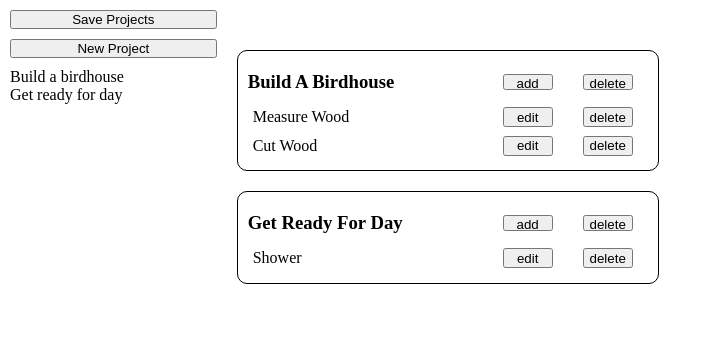
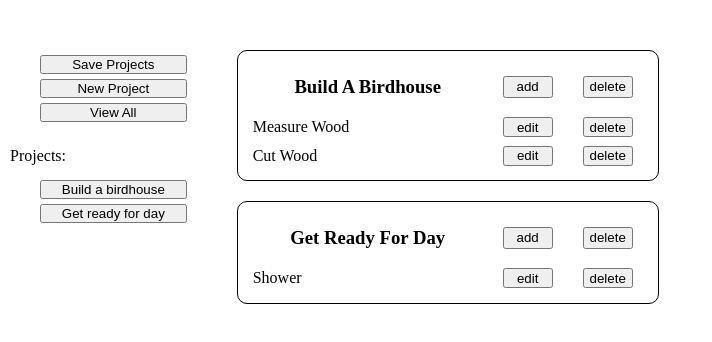
Before and after one commit to gilbert-alex/todo-list, a website built with webpack: page src/template.html in a window 1280 px wide. Shown: the whole page, without its empty margins (0-712 px from the left). Built offline with nearby package versions, Linux system fonts and the light colour scheme.

Commit message:
move update screen func to util

```diff
--- a/src/index.js
+++ b/src/index.js
@@ -2,11 +2,14 @@ import './style.css';
 
 import Todo from './modules/todo'
 import Project from './modules/project'
-import {updateScreen} from './modules/screen-controller'
-import {initNewProject, initSave, editProject} from './modules/screen-controller'
 import {initListeners} from './modules/screen-controller'
 
 export const projectList = [];
+export const filteredList = [];
+
+initListeners();
+
+// demo
 
 const birdhouse = new Project('Build a birdhouse')
 const getReady = new Project('Get ready for day')
@@ -37,5 +40,8 @@ birdhouse.addTask(cutWood);
 getReady.addTask(shower);
 
 
-initListeners();
-updateScreen();
+import {updateScreen} from './modules/dom-util'
+const content = document.querySelector('#content');
+const sidebar = document.querySelector('#project-sidebar')
+
+updateScreen(projectList, content, sidebar)
--- a/src/modules/dom-util.js
+++ b/src/modules/dom-util.js
@@ -1,19 +1,4 @@
 // DOM utilities
-
-export function createNewContainer(element = 'div', name = '', index = '', newClass = '') {
-    const newElement = document.createElement(element);
-    if (name) {
-        newElement.textContent = name;
-        newElement.dataset.name = name.replaceAll(' ','-').toLowerCase();
-    }
-    if (index || index === 0) {
-        newElement.dataset.index = index;
-    }
-    if (newClass) {
-        newElement.classList.add(newClass);
-    }
-    return newElement;
-}
 
 // multi purpose util to insert item from memory to a dom element
 export function addToContainer(container, item, index, element = 'div') {
@@ -76,3 +61,52 @@ export function createProjectTasks(project, projectIndex) {
 
     return dataDiv
 }
+
+export function updateScreen(memory, content, sidebar) {
+
+    const populateSidebar = () => {
+
+        // empty existing dom for refresh
+        while (sidebar.firstChild) {
+            sidebar.removeChild(sidebar.lastChild);
+        }
+
+        // load from memory
+        memory.map((project, index) => {
+            addToContainer(sidebar, project.name, index, 'button');
+        })
+    }
+
+    const populateContent = () => {
+
+        // empty existing dom for refresh
+        while (content.firstChild) {
+            content.removeChild(content.lastChild);
+        }
+
+        // load from memory
+        memory.map((project, projectIndex)=> {
+
+            // init container
+            const projectDiv = document.createElement('div');
+            projectDiv.classList.add('project');
+
+            // create header for each project
+            projectDiv.appendChild(createProjectHeader(
+                project.toObject().name,
+                projectIndex
+            ));
+
+            // project data
+            projectDiv.appendChild(createProjectTasks(
+                project,
+                projectIndex
+            ));
+
+            content.appendChild(projectDiv);
+        });
+    }
+
+    populateSidebar(memory);
+    populateContent(memory);
+}
--- a/src/modules/screen-controller.js
+++ b/src/modules/screen-controller.js
@@ -1,11 +1,11 @@
 // screen-controller.js
 
-import {projectList} from '../index';
+import {projectList, filteredList} from '../index';
 import Project from './project';
-import {createNewContainer,
-        addToContainer,
+import {addToContainer,
         createProjectHeader,
-        createProjectTasks
+        createProjectTasks,
+        updateScreen
 } from './dom-util'
 
 const sidebar = document.querySelector('#project-sidebar');
@@ -17,61 +17,13 @@ const newProjectForm = newProjectModal.querySelector('#newProjectForm');
 const newProjectInput = newProjectModal.querySelector('#newProject-name');
 const newProjectClose = newProjectModal.querySelector('.close');
 const saveBtn = document.querySelector('#saveBtn');
+const viewAllBtn = document.querySelector('#viewAllBtn');
 // content buttons
 const editTaskModal = document.querySelector('#editProjectDialog');
 const editTaskForm = editTaskModal.querySelector('#editTaskForm');
 const editTaskInputs = editTaskModal.querySelectorAll('input');
 const editTaskClose = editTaskModal.querySelector('.close');
 
-// load memory to html
-export function updateScreen() {
-
-    // callbacks
-    const populateSidebar = () => {
-
-        // empty existing dom for refresh
-        while (sidebar.firstChild) {
-            sidebar.removeChild(sidebar.lastChild);
-        }
-
-        // load from memory
-        projectList.map((project, index) => {
-            addToContainer(sidebar, project.name, index);
-        })
-    }
-
-    const populateContent = () => {
-
-        // empty existing dom for refresh
-        while (content.firstChild) {
-            content.removeChild(content.lastChild);
-        }
-
-        // load from memory
-        projectList.map((project, projectIndex)=> {
-
-            // init container
-            const projectDiv = document.createElement('div');
-            projectDiv.classList.add('project');
-
-            // create header for each project
-            projectDiv.appendChild(createProjectHeader(
-                project.toObject().name,
-                projectIndex
-            ));
-
-            // project data
-            projectDiv.appendChild(createProjectTasks(
-                project,
-                projectIndex
-            ));
-
-            content.appendChild(projectDiv);
-        });
-    }
-    populateSidebar();
-    populateContent();
-}
 
 // populate modal input values from memory
 const populateInputs = (projectIndex, taskIndex) => {
@@ -100,7 +52,7 @@ export function initListeners() {
         new Project(newProjectForm.querySelector('#newProject-name').value);
         newProjectModal.close();
         newProjectForm.reset();
-        updateScreen();
+        updateScreen(projectList, content, sidebar);
     })
 
     // todo: work on using local storage
@@ -114,20 +66,36 @@ export function initListeners() {
         console.log(window.localStorage);
     })
 
+    // filter content with nav sidebar btns
+    // sidebar.addEventListener('click', e => {
+    //     const target = e.target;
+    //     const index = target.dataset.index;
+
+    //     const filteredList = [projectList[index]]
+    //     updateScreen(filteredList, content, sidebar);
+    // })
+
     // handle all btn clicks within content view
     content.addEventListener('click', e => {
+
         const target = e.target
         const projectIndex = target.dataset.projectIndex
         const taskIndex = target.dataset.taskIndex
 
+        // handle delete buttons
         if (target.name === 'delete') {
+
+            // delete entire project
             if (!target.dataset.taskIndex) {
                 console.log(target.dataset.projectIndex);
                 projectList.splice(projectIndex, 1);
+            // delete individual task
             } else {
                 projectList[projectIndex].tasks.splice(taskIndex, 1);
             }
-            updateScreen()
+            updateScreen(projectList, content, sidebar)
+
+        // handle edit buttons
         } else if (target.name === 'edit') {
             // save clicked index on close btn
             editTaskClose.dataset.projectIndex = projectIndex;
@@ -159,11 +127,11 @@ export function initListeners() {
 
             editTaskModal.close()
             editTaskForm.reset()
-            updateScreen()
+            updateScreen(projectList, content, sidebar)
         } else if (name === 'cancel') {
             editTaskModal.close()
             editTaskForm.reset()
-            updateScreen()
+            updateScreen(projectList, content, sidebar)
         } else {
             return
         }
--- a/src/style.css
+++ b/src/style.css
@@ -16,9 +16,36 @@ body {
     flex: 1;
     display: flex;
     flex-direction: column;
-    gap: 10px;
+    margin: 50px 10px;
 
-    margin: 10px;
+    #nav-btns {
+        display: flex;
+        flex-direction: column;
+        align-items: center;
+        gap: 5px;
+        padding: 5px;
+
+        button {
+            width: 75%;
+        }
+    }
+
+    p {
+        margin-top: 20px;
+    }
+
+    #project-sidebar {
+        display: flex;
+        flex-direction: column;
+        align-items: center;
+        gap: 5px;
+        padding: 5px;
+        margin-top: 10px;
+
+        * {
+            width: 75%;
+        }
+    }
 }
 
 #content {
@@ -47,6 +74,8 @@ body {
 
         h3 {
             text-transform: capitalize;
+            justify-self: center;
+            padding: 5px;
             font-weight: 700;
         }
 
--- a/src/template.html
+++ b/src/template.html
@@ -7,11 +7,13 @@
 </head>
 <body>
     <nav id="sidebar">
-        <button id="saveBtn">Save Projects</button>
-        <button id="newProjectBtn">New Project</button>
-
+        <div id="nav-btns">
+            <button id="saveBtn">Save Projects</button>
+            <button id="newProjectBtn">New Project</button>
+            <button id="viewAllBtn">View All</button>
+        </div>
+        <p>Projects:</p>
         <div id="project-sidebar">
-            Projects
         </div>
 
     </nav>
```
